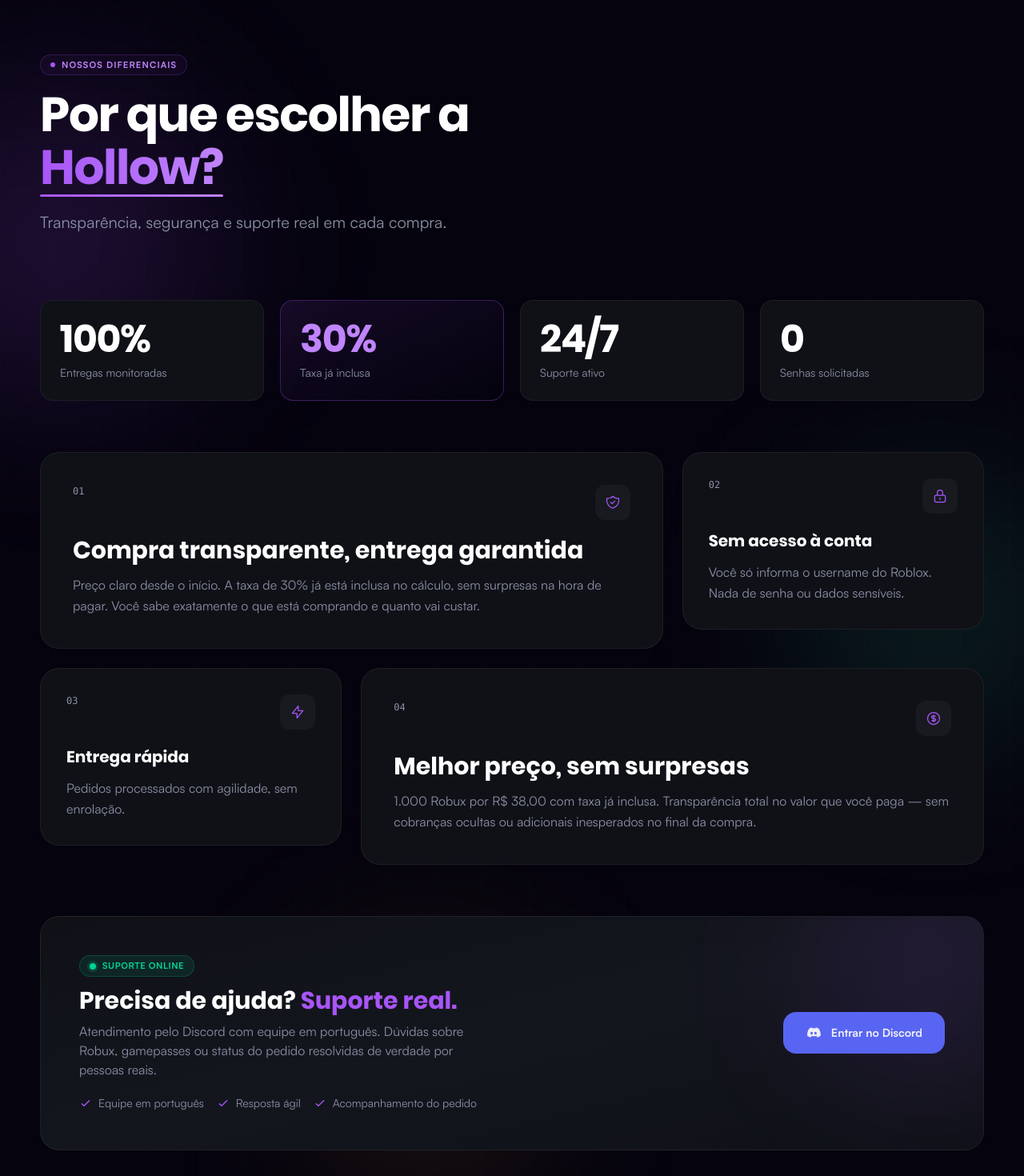
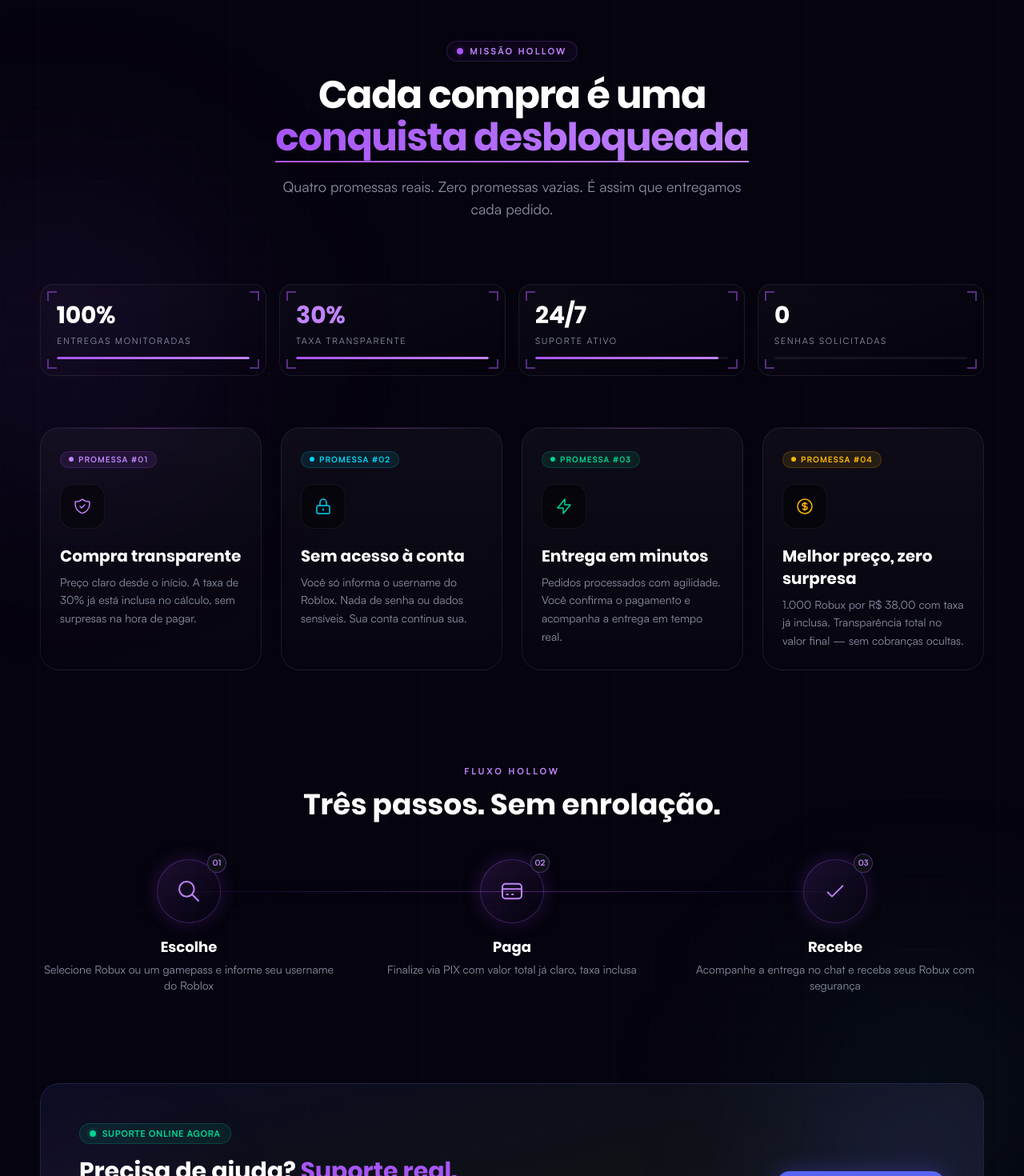
Before and after one commit to haise202020/hollow, a Next.js app: page / in a window 1280 px wide. Shown: the part 1000-2470 px from the top of the page at 80% size. Built offline with nearby package versions, Linux system fonts and the light colour scheme; no server answers.

Commit message:
Atualização do projeto

```diff
--- a/src/components/HomeProof.tsx
+++ b/src/components/HomeProof.tsx
@@ -1,107 +1,136 @@
 import { DiscordIcon } from "./icons";
 
-function GlowOrb({
-  className,
-  color = "accent",
-}: {
-  className?: string;
-  color?: "accent" | "emerald" | "amber";
-}) {
-  const colors = {
-    accent: "rgba(168, 85, 247, 0.15)",
-    emerald: "rgba(52, 211, 153, 0.12)",
-    amber: "rgba(251, 191, 36, 0.1)",
-  };
-
-  return (
-    <div
-      aria-hidden
-      className={`pointer-events-none absolute rounded-full blur-[100px] ${className ?? ""}`}
-      style={{ background: colors[color] }}
-    />
-  );
-}
-
-function StatCard({
+function HudStat({
   value,
   label,
+  barValue,
   accent = false,
 }: {
   value: string;
   label: string;
+  barValue: number;
   accent?: boolean;
 }) {
   return (
     <div className="group relative">
+      {/* HUD frame */}
+      <div className="relative overflow-hidden rounded-2xl border border-white/[0.08] bg-gradient-to-br from-white/[0.03] to-transparent p-5 backdrop-blur-sm transition-all duration-500 hover:border-[var(--accent)]/40 hover:shadow-[0_0_30px_rgba(168,85,247,0.15)]">
+        {/* Corner accents */}
         <div
-        className={`relative overflow-hidden rounded-2xl border p-6 transition-all duration-300 ${
-          accent
-            ? "border-[var(--accent)]/30 bg-gradient-to-br from-[var(--accent)]/10 to-transparent"
-            : "border-white/[0.06] bg-[var(--bg-elevated)]"
-        }`}
-      >
-        <p
-          className={`font-display text-4xl font-bold tracking-tight md:text-5xl ${
+          aria-hidden
+          className="pointer-events-none absolute left-2 top-2 h-3 w-3 border-l-2 border-t-2 border-[var(--accent)]/50"
+        />
+        <div
+          aria-hidden
+          className="pointer-events-none absolute right-2 top-2 h-3 w-3 border-r-2 border-t-2 border-[var(--accent)]/50"
+        />
+        <div
+          aria-hidden
+          className="pointer-events-none absolute bottom-2 left-2 h-3 w-3 border-b-2 border-l-2 border-[var(--accent)]/50"
+        />
+        <div
+          aria-hidden
+          className="pointer-events-none absolute bottom-2 right-2 h-3 w-3 border-b-2 border-r-2 border-[var(--accent)]/50"
+        />
+
+        {/* Value */}
+        <div className="flex items-baseline gap-1.5">
+          <span
+            className={`font-display text-3xl font-bold tabular-nums ${
               accent ? "text-[var(--accent-bright)]" : "text-white"
             }`}
           >
             {value}
+          </span>
+        </div>
+
+        {/* Label */}
+        <p className="mt-1.5 text-[11px] uppercase tracking-[0.15em] text-[var(--fg-muted)]">
+          {label}
         </p>
-        <p className="mt-2 text-sm text-[var(--fg-muted)]">{label}</p>
+
+        {/* Progress bar */}
+        <div className="mt-3 h-[3px] w-full overflow-hidden rounded-full bg-white/[0.06]">
+          <div
+            className="h-full rounded-full bg-gradient-to-r from-[var(--accent)] to-[var(--accent-bright)] shadow-[0_0_8px_var(--accent-glow)] transition-all duration-1000"
+            style={{ width: `${barValue}%` }}
+          />
+        </div>
       </div>
     </div>
   );
 }
 
-function FeatureBlock({
-  number,
+function AchievementCard({
+  icon,
   title,
   description,
-  icon,
-  large = false,
+  tag,
+  glowColor = "purple",
 }: {
-  number: string;
+  icon: React.ReactNode;
   title: string;
   description: string;
-  icon: React.ReactNode;
-  large?: boolean;
+  tag: string;
+  glowColor?: "purple" | "emerald" | "amber" | "cyan";
 }) {
+  const glowMap = {
+    purple: "rgba(168, 85, 247, 0.25)",
+    emerald: "rgba(16, 185, 129, 0.25)",
+    amber: "rgba(245, 158, 11, 0.25)",
+    cyan: "rgba(6, 182, 212, 0.25)",
+  };
+
+  const accentMap = {
+    purple: "text-[var(--accent-bright)]",
+    emerald: "text-emerald-400",
+    amber: "text-amber-400",
+    cyan: "text-cyan-400",
+  };
+
+  const tagBgMap = {
+    purple: "bg-[var(--accent)]/10 text-[var(--accent-bright)] border-[var(--accent)]/20",
+    emerald: "bg-emerald-400/10 text-emerald-400 border-emerald-400/20",
+    amber: "bg-amber-400/10 text-amber-400 border-amber-400/20",
+    cyan: "bg-cyan-400/10 text-cyan-400 border-cyan-400/20",
+  };
+
   return (
-    <div
-      className={`group relative overflow-hidden rounded-3xl border border-white/[0.06] bg-[var(--bg-elevated)] transition-all duration-500 hover:border-[var(--accent)]/30 hover:shadow-[0_8px_60px_-12px_rgba(168,85,247,0.15)] ${
-        large ? "p-8 md:p-10" : "p-6 md:p-8"
-      }`}
-    >
-      {/* Background gradient on hover */}
+    <div className="group relative">
+      {/* Ambient glow on hover */}
       <div
         aria-hidden
-        className="pointer-events-none absolute inset-0 opacity-0 transition-opacity duration-500 group-hover:opacity-100"
-        style={{
-          background:
-            "radial-gradient(ellipse at top left, rgba(168,85,247,0.06), transparent 60%)",
-        }}
+        className="pointer-events-none absolute inset-0 -z-10 rounded-3xl opacity-0 blur-2xl transition-opacity duration-700 group-hover:opacity-100"
+        style={{ background: glowMap[glowColor] }}
       />
 
-      <div className="relative z-10">
-        {/* Number + Icon row */}
-        <div className="mb-5 flex items-start justify-between">
-          <span className="font-mono text-xs font-medium text-[var(--fg-muted)]">
-            {number}
-          </span>
-          <div className="flex h-11 w-11 items-center justify-center rounded-xl bg-white/[0.04] text-[var(--accent)] transition-colors group-hover:bg-[var(--accent)]/15">
+      <div className="relative h-full overflow-hidden rounded-3xl border border-white/[0.08] bg-gradient-to-b from-white/[0.04] to-white/[0.01] p-6 backdrop-blur-sm transition-all duration-500 group-hover:border-white/[0.15]">
+        {/* Top scanline effect */}
+        <div
+          aria-hidden
+          className="pointer-events-none absolute inset-x-0 top-0 h-px bg-gradient-to-r from-transparent via-[var(--accent)]/40 to-transparent"
+        />
+
+        {/* Tag */}
+        <div className={`inline-flex items-center rounded-full border px-2.5 py-0.5 text-[10px] font-semibold uppercase tracking-widest ${tagBgMap[glowColor]}`}>
+          <span className="mr-1.5 inline-block h-1.5 w-1.5 rounded-full bg-current" />
+          {tag}
+        </div>
+
+        {/* Icon badge */}
+        <div
+          className={`mt-5 flex h-14 w-14 items-center justify-center rounded-2xl border border-white/[0.06] bg-black/40 ${accentMap[glowColor]} transition-transform duration-500 group-hover:scale-110`}
+        >
           {icon}
         </div>
-        </div>
 
-        {/* Content */}
-        <h3
-          className={`font-display font-bold text-white ${
-            large ? "text-2xl md:text-3xl" : "text-lg md:text-xl"
-          }`}
-        >
+        {/* Title */}
+        <h3 className="mt-5 font-display text-xl font-bold text-white">
           {title}
         </h3>
-        <p className="mt-3 text-sm leading-relaxed text-[var(--fg-muted)] md:text-base">
+
+        {/* Description */}
+        <p className="mt-2 text-sm leading-relaxed text-[var(--fg-muted)]">
           {description}
         </p>
       </div>
@@ -109,77 +138,114 @@ function FeatureBlock({
   );
 }
 
+function PipelineStep({
+  step,
+  title,
+  subtitle,
+  icon,
+}: {
+  step: string;
+  title: string;
+  subtitle: string;
+  icon: React.ReactNode;
+}) {
+  return (
+    <div className="relative flex flex-1 flex-col items-center text-center">
+      {/* Icon circle */}
+      <div className="relative flex h-16 w-16 items-center justify-center rounded-full border border-[var(--accent)]/30 bg-gradient-to-br from-[var(--accent)]/15 to-transparent text-[var(--accent-bright)] shadow-[0_0_24px_rgba(168,85,247,0.2)] md:h-20 md:w-20">
+        <span className="absolute -top-2 -right-2 flex h-6 w-6 items-center justify-center rounded-full border border-[var(--accent)]/40 bg-[var(--bg-elevated)] text-[10px] font-bold text-[var(--accent-bright)]">
+          {step}
+        </span>
+        {icon}
+      </div>
+
+      {/* Text */}
+      <h4 className="mt-4 font-display text-base font-bold text-white md:text-lg">
+        {title}
+      </h4>
+      <p className="mt-1 text-xs text-[var(--fg-muted)] md:text-sm">
+        {subtitle}
+      </p>
+    </div>
+  );
+}
+
 export function HomeProof() {
   return (
     <section className="relative overflow-hidden bg-[var(--bg)]">
-      {/* Ambient background effects */}
-      <GlowOrb className="left-[-10%] top-[10%] h-[400px] w-[400px]" />
-      <GlowOrb
-        className="right-[-5%] top-[40%] h-[350px] w-[350px]"
-        color="emerald"
-      />
-      <GlowOrb
-        className="bottom-[5%] left-[30%] h-[300px] w-[300px]"
-        color="amber"
-      />
-
-      {/* Grid pattern overlay */}
+      {/* Subtle background grid */}
       <div
         aria-hidden
-        className="pointer-events-none absolute inset-0 opacity-[0.02]"
+        className="pointer-events-none absolute inset-0 opacity-[0.025]"
         style={{
-          backgroundImage: `linear-gradient(rgba(255,255,255,0.5) 1px, transparent 1px), linear-gradient(90deg, rgba(255,255,255,0.5) 1px, transparent 1px)`,
-          backgroundSize: "60px 60px",
+          backgroundImage:
+            "linear-gradient(rgba(255,255,255,0.5) 1px, transparent 1px), linear-gradient(90deg, rgba(255,255,255,0.5) 1px, transparent 1px)",
+          backgroundSize: "48px 48px",
         }}
       />
 
-      <div className="site-container relative py-20 md:py-28 lg:py-32">
+      {/* Ambient orbs */}
+      <div
+        aria-hidden
+        className="pointer-events-none absolute left-[-10%] top-[15%] h-[420px] w-[420px] rounded-full bg-[rgba(168,85,247,0.08)] blur-[120px]"
+      />
+      <div
+        aria-hidden
+        className="pointer-events-none absolute right-[-5%] bottom-[10%] h-[380px] w-[380px] rounded-full bg-[rgba(52,211,153,0.06)] blur-[120px]"
+      />
+
+      <div className="site-container relative py-20 md:py-28">
         {/* Section header */}
-        <div className="mb-16 max-w-2xl md:mb-20">
+        <div className="mx-auto mb-16 max-w-2xl text-center md:mb-20">
           <div className="mb-4 inline-flex items-center gap-2 rounded-full border border-[var(--accent)]/20 bg-[var(--accent)]/5 px-3 py-1">
-            <span className="h-1.5 w-1.5 rounded-full bg-[var(--accent)]" />
-            <span className="text-[11px] font-semibold uppercase tracking-widest text-[var(--accent-bright)]">
-              Nossos diferenciais
+            <span className="relative flex h-2 w-2">
+              <span className="absolute inline-flex h-full w-full animate-ping rounded-full bg-[var(--accent)] opacity-60" />
+              <span className="relative inline-flex h-2 w-2 rounded-full bg-[var(--accent)]" />
+            </span>
+            <span className="text-[11px] font-semibold uppercase tracking-[0.2em] text-[var(--accent-bright)]">
+              Missão Hollow
             </span>
           </div>
 
-          <h2 className="font-display text-4xl font-bold leading-[1.1] tracking-tight text-white md:text-5xl lg:text-6xl">
-            Por que escolher a{" "}
+          <h2 className="font-display text-4xl font-bold leading-[1.1] tracking-tight text-white md:text-5xl">
+            Cada compra é uma{" "}
             <span className="relative inline-block">
-              <span className="relative z-10 bg-gradient-to-r from-[var(--accent)] to-[var(--accent-bright)] bg-clip-text text-transparent">
-                Hollow?
+              <span className="bg-gradient-to-r from-[var(--accent)] to-[var(--accent-bright)] bg-clip-text text-transparent">
+                conquista desbloqueada
               </span>
               <span
                 aria-hidden
-                className="absolute -bottom-1 left-0 h-[3px] w-full rounded-full bg-gradient-to-r from-[var(--accent)] to-[var(--accent-bright)]"
+                className="absolute -bottom-1 left-0 h-[2px] w-full bg-gradient-to-r from-[var(--accent)] to-[var(--accent-bright)]"
               />
             </span>
           </h2>
 
-          <p className="mt-5 text-lg leading-relaxed text-[var(--fg-muted)] md:text-xl">
-            Transparência, segurança e suporte real em cada compra.
+          <p className="mx-auto mt-5 max-w-xl text-base text-[var(--fg-muted)] md:text-lg">
+            Quatro promessas reais. Zero promessas vazias. É assim que entregamos cada pedido.
           </p>
         </div>
 
-        {/* Stats row */}
-        <div className="mb-12 grid grid-cols-2 gap-4 md:mb-16 md:grid-cols-4 md:gap-5">
-          <StatCard value="100%" label="Entregas monitoradas" />
-          <StatCard value="30%" label="Taxa já inclusa" accent />
-          <StatCard value="24/7" label="Suporte ativo" />
-          <StatCard value="0" label="Senhas solicitadas" />
+        {/* HUD stats row */}
+        <div className="mb-16 grid grid-cols-2 gap-3 md:grid-cols-4 md:gap-4">
+          <HudStat value="100%" label="Entregas monitoradas" barValue={100} />
+          <HudStat
+            value="30%"
+            label="Taxa transparente"
+            barValue={100}
+            accent
+          />
+          <HudStat value="24/7" label="Suporte ativo" barValue={95} />
+          <HudStat value="0" label="Senhas solicitadas" barValue={0} />
         </div>
 
-        {/* Main features grid — asymmetric layout */}
-        <div className="grid gap-5 md:grid-cols-6 md:gap-6">
-          {/* Large card — spans 4 columns */}
-          <div className="md:col-span-4">
-            <FeatureBlock
-              number="01"
-              title="Compra transparente, entrega garantida"
-              description="Preço claro desde o início. A taxa de 30% já está inclusa no cálculo, sem surpresas na hora de pagar. Você sabe exatamente o que está comprando e quanto vai custar."
+        {/* Achievement cards grid */}
+        <div className="grid gap-5 md:grid-cols-2 md:gap-6 lg:grid-cols-4">
+          <AchievementCard
+            tag="Promessa #01"
+            glowColor="purple"
             icon={
               <svg
-                  className="h-5 w-5"
+                className="h-6 w-6"
                 fill="none"
                 viewBox="0 0 24 24"
                 stroke="currentColor"
@@ -192,19 +258,16 @@ export function HomeProof() {
                 />
               </svg>
             }
-              large
+            title="Compra transparente"
+            description="Preço claro desde o início. A taxa de 30% já está inclusa no cálculo, sem surpresas na hora de pagar."
           />
-          </div>
 
-          {/* Small card — spans 2 columns */}
-          <div className="md:col-span-2">
-            <FeatureBlock
-              number="02"
-              title="Sem acesso à conta"
-              description="Você só informa o username do Roblox. Nada de senha ou dados sensíveis."
+          <AchievementCard
+            tag="Promessa #02"
+            glowColor="cyan"
             icon={
               <svg
-                  className="h-5 w-5"
+                className="h-6 w-6"
                 fill="none"
                 viewBox="0 0 24 24"
                 stroke="currentColor"
@@ -217,18 +280,16 @@ export function HomeProof() {
                 />
               </svg>
             }
+            title="Sem acesso à conta"
+            description="Você só informa o username do Roblox. Nada de senha ou dados sensíveis. Sua conta continua sua."
           />
-          </div>
 
-          {/* Small card — spans 2 columns */}
-          <div className="md:col-span-2">
-            <FeatureBlock
-              number="03"
-              title="Entrega rápida"
-              description="Pedidos processados com agilidade, sem enrolação."
+          <AchievementCard
+            tag="Promessa #03"
+            glowColor="emerald"
             icon={
               <svg
-                  className="h-5 w-5"
+                className="h-6 w-6"
                 fill="none"
                 viewBox="0 0 24 24"
                 stroke="currentColor"
@@ -241,18 +302,16 @@ export function HomeProof() {
                 />
               </svg>
             }
+            title="Entrega em minutos"
+            description="Pedidos processados com agilidade. Você confirma o pagamento e acompanha a entrega em tempo real."
           />
-          </div>
 
-          {/* Medium card — spans 4 columns */}
-          <div className="md:col-span-4">
-            <FeatureBlock
-              number="04"
-              title="Melhor preço, sem surpresas"
-              description="1.000 Robux por R$ 38,00 com taxa já inclusa. Transparência total no valor que você paga — sem cobranças ocultas ou adicionais inesperados no final da compra."
+          <AchievementCard
+            tag="Promessa #04"
+            glowColor="amber"
             icon={
               <svg
-                  className="h-5 w-5"
+                className="h-6 w-6"
                 fill="none"
                 viewBox="0 0 24 24"
                 stroke="currentColor"
@@ -265,29 +324,122 @@ export function HomeProof() {
                 />
               </svg>
             }
-              large
+            title="Melhor preço, zero surpresa"
+            description="1.000 Robux por R$ 38,00 com taxa já inclusa. Transparência total no valor final — sem cobranças ocultas."
+          />
+        </div>
+
+        {/* Pipeline: como funciona */}
+        <div className="mt-20 md:mt-28">
+          <div className="mb-12 text-center">
+            <span className="text-[11px] font-semibold uppercase tracking-[0.25em] text-[var(--accent-bright)]">
+              Fluxo Hollow
+            </span>
+            <h3 className="mt-3 font-display text-3xl font-bold text-white md:text-4xl">
+              Três passos. Sem enrolação.
+            </h3>
+          </div>
+
+          <div className="relative">
+            {/* Connecting line (desktop) */}
+            <div
+              aria-hidden
+              className="absolute left-[10%] right-[10%] top-8 hidden h-px bg-gradient-to-r from-transparent via-[var(--accent)]/40 to-transparent md:top-10 md:block"
+            />
+            <div
+              aria-hidden
+              className="absolute left-[10%] right-[10%] top-8 hidden h-px bg-gradient-to-r from-transparent via-[var(--accent)]/20 blur-sm to-transparent md:top-10 md:block"
+            />
+
+            <div className="relative grid gap-10 md:grid-cols-3 md:gap-8">
+              <PipelineStep
+                step="01"
+                title="Escolhe"
+                subtitle="Selecione Robux ou um gamepass e informe seu username do Roblox"
+                icon={
+                  <svg
+                    className="h-7 w-7 md:h-8 md:w-8"
+                    fill="none"
+                    viewBox="0 0 24 24"
+                    stroke="currentColor"
+                    strokeWidth={1.5}
+                  >
+                    <path
+                      strokeLinecap="round"
+                      strokeLinejoin="round"
+                      d="M21 21l-6-6m2-5a7 7 0 11-14 0 7 7 0 0114 0z"
+                    />
+                  </svg>
+                }
+              />
+
+              <PipelineStep
+                step="02"
+                title="Paga"
+                subtitle="Finalize via PIX com valor total já claro, taxa inclusa"
+                icon={
+                  <svg
+                    className="h-7 w-7 md:h-8 md:w-8"
+                    fill="none"
+                    viewBox="0 0 24 24"
+                    stroke="currentColor"
+                    strokeWidth={1.5}
+                  >
+                    <path
+                      strokeLinecap="round"
+                      strokeLinejoin="round"
+                      d="M3 10h18M7 15h1m4 0h1m-7 4h12a3 3 0 003-3V8a3 3 0 00-3-3H6a3 3 0 00-3 3v8a3 3 0 003 3z"
+                    />
+                  </svg>
+                }
+              />
+
+              <PipelineStep
+                step="03"
+                title="Recebe"
+                subtitle="Acompanhe a entrega no chat e receba seus Robux com segurança"
+                icon={
+                  <svg
+                    className="h-7 w-7 md:h-8 md:w-8"
+                    fill="none"
+                    viewBox="0 0 24 24"
+                    stroke="currentColor"
+                    strokeWidth={1.5}
+                  >
+                    <path
+                      strokeLinecap="round"
+                      strokeLinejoin="round"
+                      d="M5 13l4 4L19 7"
+                    />
+                  </svg>
+                }
               />
             </div>
           </div>
+        </div>
 
-        {/* Support CTA section */}
-        <div className="mt-12 md:mt-16">
-          <div className="relative overflow-hidden rounded-3xl border border-white/[0.06] bg-gradient-to-br from-[var(--bg-elevated)] via-[var(--bg-panel)] to-[var(--bg-elevated)]">
-            {/* Inner glow */}
+        {/* Discord CTA */}
+        <div className="mt-20 md:mt-28">
+          <div className="relative overflow-hidden rounded-3xl border border-[#5865F2]/20 bg-gradient-to-br from-[#5865F2]/10 via-[var(--bg-elevated)] to-[var(--bg-panel)]">
+            {/* Decorative glow */}
             <div
               aria-hidden
-              className="pointer-events-none absolute -right-20 -top-20 h-[300px] w-[300px] rounded-full bg-[var(--accent)]/10 blur-[80px]"
+              className="pointer-events-none absolute -right-20 -top-20 h-80 w-80 rounded-full bg-[#5865F2]/15 blur-[100px]"
+            />
+            <div
+              aria-hidden
+              className="pointer-events-none absolute -bottom-20 -left-20 h-64 w-64 rounded-full bg-[var(--accent)]/10 blur-[80px]"
             />
 
-            <div className="relative z-10 grid items-center gap-8 p-8 md:grid-cols-[1fr_auto] md:p-12">
+            <div className="relative z-10 grid items-center gap-8 p-8 md:grid-cols-[1.2fr_auto] md:p-12">
               <div>
-                <div className="mb-3 inline-flex items-center gap-2 rounded-full border border-emerald-400/20 bg-emerald-400/10 px-3 py-1">
+                <div className="mb-4 inline-flex items-center gap-2 rounded-full border border-emerald-400/20 bg-emerald-400/10 px-3 py-1">
                   <span className="relative flex h-2 w-2">
                     <span className="absolute inline-flex h-full w-full animate-ping rounded-full bg-emerald-400 opacity-75" />
                     <span className="relative inline-flex h-2 w-2 rounded-full bg-emerald-400" />
                   </span>
                   <span className="text-[11px] font-semibold uppercase tracking-wider text-emerald-400">
-                    Suporte online
+                    Suporte online agora
                   </span>
                 </div>
 
@@ -297,11 +449,11 @@ export function HomeProof() {
                 </h3>
                 <p className="mt-2 max-w-lg text-base text-[var(--fg-muted)]">
                   Atendimento pelo Discord com equipe em português. Dúvidas
-                  sobre Robux, gamepasses ou status do pedido resolvidas de
-                  verdade por pessoas reais.
+                  sobre Robux, gamepasses ou status do pedido resolvidas por
+                  pessoas reais.
                 </p>
 
-                <div className="mt-5 flex flex-wrap gap-4 text-sm">
+                <div className="mt-5 flex flex-wrap gap-x-6 gap-y-2 text-sm">
                   <span className="flex items-center gap-2 text-[var(--fg-muted)]">
                     <svg
                       className="h-4 w-4 text-[var(--accent)]"
@@ -357,7 +509,7 @@ export function HomeProof() {
                 href="https://discord.gg/hollowbux"
                 target="_blank"
                 rel="noreferrer"
-                className="group inline-flex items-center gap-3 rounded-2xl bg-[#5865F2] px-7 py-4 text-sm font-semibold text-white transition-all hover:bg-[#6d78f5] hover:shadow-[0_0_40px_rgba(88,101,242,0.3)]"
+                className="group inline-flex items-center justify-center gap-3 rounded-2xl bg-[#5865F2] px-8 py-4 text-sm font-semibold text-white shadow-[0_0_30px_rgba(88,101,242,0.3)] transition-all hover:bg-[#6d78f5] hover:shadow-[0_0_40px_rgba(88,101,242,0.4)]"
               >
                 <DiscordIcon className="h-5 w-5 transition-transform group-hover:scale-110" />
                 Entrar no Discord
```
Lines whose indentation alone changed are shown as unchanged.
